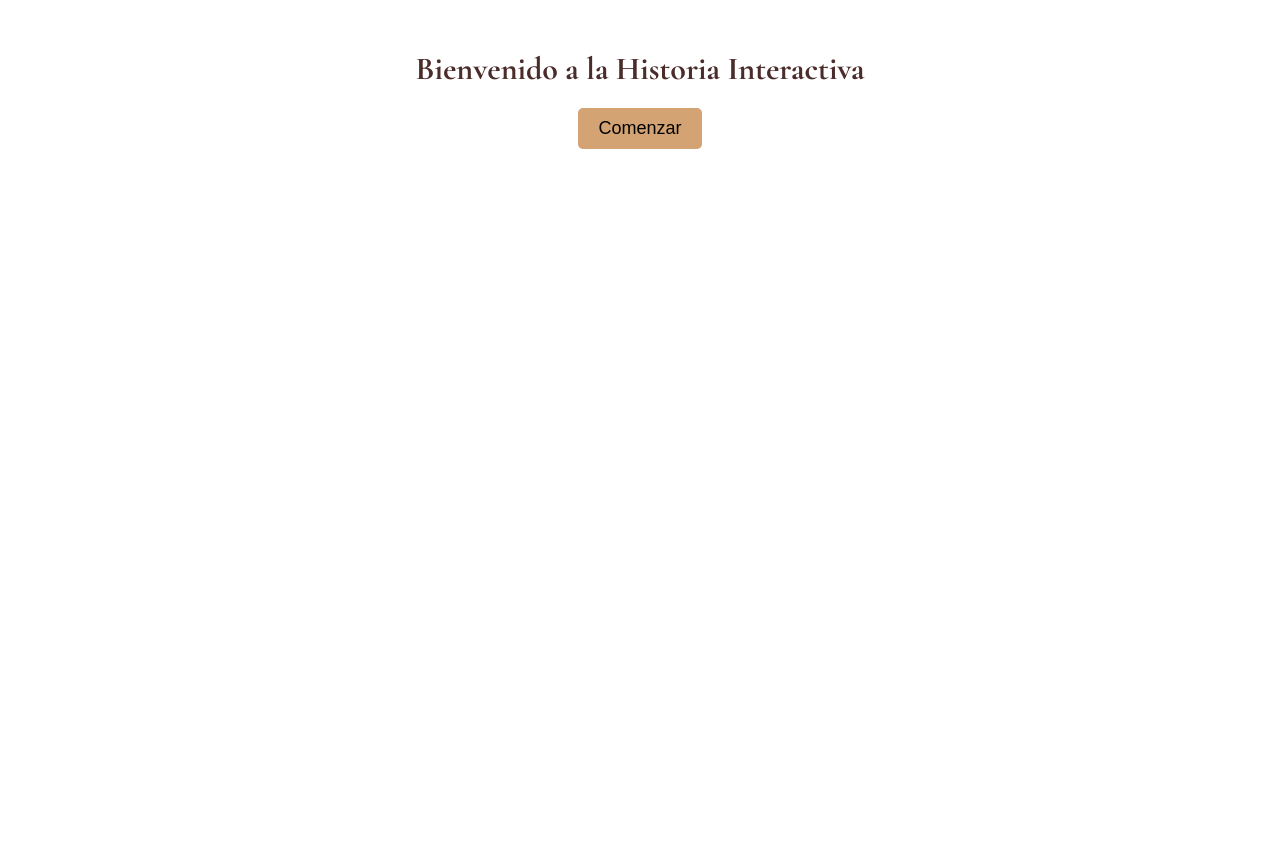
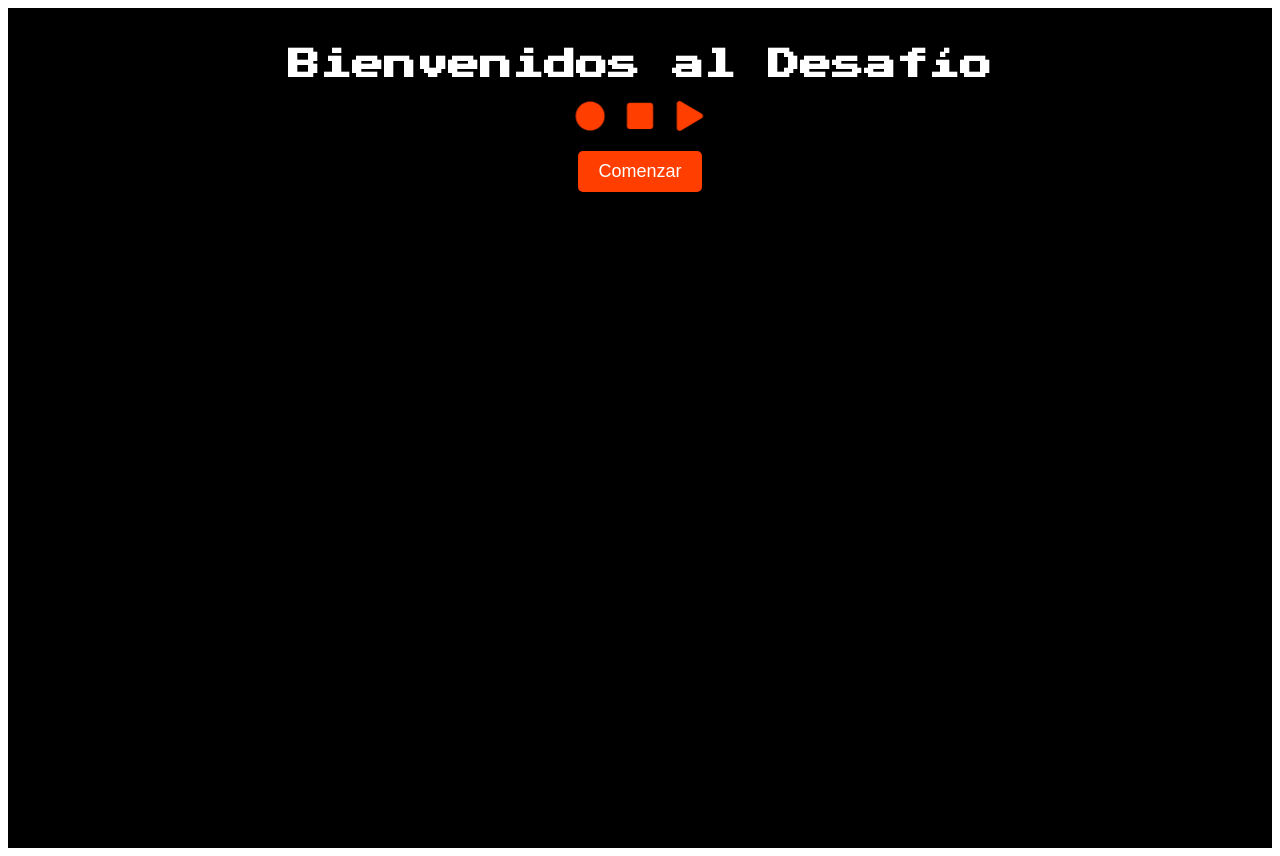
Before and after one commit to SebasM97/Despedida, a Next.js app: page / in a window 1280 px wide. Built offline with nearby package versions, Linux system fonts and the light colour scheme.

Commit message:
Actualizar index.js

```diff
--- a/pages/index.js
+++ b/pages/index.js
@@ -1,26 +1,39 @@
 import { useState, useEffect } from 'react';
 import { motion } from 'framer-motion';
 import Head from 'next/head';
+import { FaCircle, FaSquare, FaPlay } from 'react-icons/fa';
 
 export default function Home() {
-  const [step, setStep] = useState(0);
+  const [step, setStep] = useState(-1);
   const [displayedText, setDisplayedText] = useState('');
+  const [playSound, setPlaySound] = useState(false);
   const storySteps = [
     {
-      text: 'Hace mucho tiempo, en un reino olvidado, comenzó una historia que cambiaría el destino de todos...',
-      image: '/images/reino-antiguo.jpg'
+      text: 'Bienvenidos al desafío. Solo los más valientes continuarán adelante.',
+      image: '/images/challenge-1.jpg',
+      sound: '/sounds/intro.mp3'
     },
     {
-      text: 'En las profundidades del bosque encantado, se ocultaba un secreto milenario.',
-      image: '/images/bosque-encantado.jpg'
+      text: 'El primer reto os pondrá a prueba. Solo uno saldrá victorioso.',
+      image: '/images/challenge-2.jpg',
+      sound: '/sounds/challenge-1.mp3'
     },
     {
-      text: 'El joven aventurero se adentró sin temor, guiado por una antigua profecía.',
-      image: '/images/aventurero.jpg'
+      text: 'Preparad vuestras mentes y superad el segundo desafío.',
+      image: '/images/challenge-3.jpg',
+      sound: '/sounds/challenge-2.mp3'
     }
   ];
 
   useEffect(() => {
+    if (step >= 0 && storySteps[step].sound) {
+      const audio = new Audio(storySteps[step].sound);
+      audio.play();
+    }
+  }, [step]);
+
+  useEffect(() => {
+    if (step >= 0) {
       let currentText = '';
       const timer = setInterval(() => {
         if (currentText.length < storySteps[step].text.length) {
@@ -31,6 +44,7 @@ export default function Home() {
         }
       }, 100); // Ajusta la velocidad del texto (100 ms por letra)
       return () => clearInterval(timer);
+    }
   }, [step]);
 
   const nextStep = () => {
@@ -42,43 +56,56 @@ export default function Home() {
 
   return (
     <div style={{
-      backgroundColor: 'white',
+      backgroundColor: 'black',
       minHeight: '100vh',
       padding: '20px',
-      fontFamily: '"Cormorant Garamond", serif',
-      color: '#4A2C2A'
+      fontFamily: '"Press Start 2P", cursive',
+      color: 'white'
     }}>
       <Head>
-        <title>Historia Interactiva</title>
-        <link rel="stylesheet" href="https://fonts.googleapis.com/css2?family=Cormorant+Garamond:wght@400;700&display=swap" />
+        <title>Desafío Interactivo</title>
+        <link rel="stylesheet" href="https://fonts.googleapis.com/css2?family=Press+Start+2P&display=swap" />
       </Head>
       <div style={{ maxWidth: '800px', margin: '0 auto' }}>
-        {step === 0 ? (
+        {step === -1 ? (
           <motion.div initial={{ opacity: 0 }} animate={{ opacity: 1 }} transition={{ duration: 1 }}>
-            <h1 style={{ textAlign: 'center', marginBottom: '20px' }}>Bienvenido a la Historia Interactiva</h1>
+            <h1 style={{ textAlign: 'center', marginBottom: '20px' }}>Bienvenidos al Desafío</h1>
+            <motion.div initial={{ scale: 0 }} animate={{ scale: 1 }} transition={{ duration: 0.5, repeat: Infinity, repeatType: 'mirror' }} style={{ display: 'flex', justifyContent: 'center', gap: '20px', fontSize: '30px', color: '#FF3E00' }}>
+              <FaCircle />
+              <FaSquare />
+              <FaPlay />
+            </motion.div>
             <button
               onClick={nextStep}
               style={{
                 display: 'block',
-                margin: '0 auto',
+                margin: '20px auto',
                 padding: '10px 20px',
                 fontSize: '18px',
-                backgroundColor: '#D4A373',
+                backgroundColor: '#FF3E00',
+                color: 'white',
                 border: 'none',
                 borderRadius: '5px',
                 cursor: 'pointer',
                 transition: 'background-color 0.3s ease'
               }}
-              onMouseOver={(e) => e.target.style.backgroundColor = '#C38E59'}
-              onMouseOut={(e) => e.target.style.backgroundColor = '#D4A373'}
+              onMouseOver={(e) => e.target.style.backgroundColor = '#D32F2F'}
+              onMouseOut={(e) => e.target.style.backgroundColor = '#FF3E00'}
             >
               Comenzar
             </button>
           </motion.div>
         ) : (
           <motion.div initial={{ opacity: 0 }} animate={{ opacity: 1 }} transition={{ duration: 1 }}>
-            <p style={{ fontSize: '20px', lineHeight: '1.8', marginBottom: '20px' }}>{displayedText}</p>
-            <img src={storySteps[step].image} alt="story" style={{ width: '100%', borderRadius: '10px', marginBottom: '20px' }} />
+            <p style={{ fontSize: '18px', lineHeight: '1.8', marginBottom: '20px' }}>{displayedText}</p>
+            <motion.img
+              src={storySteps[step].image}
+              alt="story"
+              style={{ width: '100%', borderRadius: '10px', marginBottom: '20px' }}
+              initial={{ opacity: 0, y: 20 }}
+              animate={{ opacity: 1, y: 0 }}
+              transition={{ duration: 0.8 }}
+            />
             {step < storySteps.length - 1 && (
               <button
                 onClick={nextStep}
@@ -87,14 +114,15 @@ export default function Home() {
                   margin: '0 auto',
                   padding: '10px 20px',
                   fontSize: '18px',
-                  backgroundColor: '#D4A373',
+                  backgroundColor: '#FF3E00',
+                  color: 'white',
                   border: 'none',
                   borderRadius: '5px',
                   cursor: 'pointer',
                   transition: 'background-color 0.3s ease'
                 }}
-                onMouseOver={(e) => e.target.style.backgroundColor = '#C38E59'}
-                onMouseOut={(e) => e.target.style.backgroundColor = '#D4A373'}
+                onMouseOver={(e) => e.target.style.backgroundColor = '#D32F2F'}
+                onMouseOut={(e) => e.target.style.backgroundColor = '#FF3E00'}
               >
                 Siguiente
               </button>
```
Lines whose indentation alone changed are shown as unchanged.
